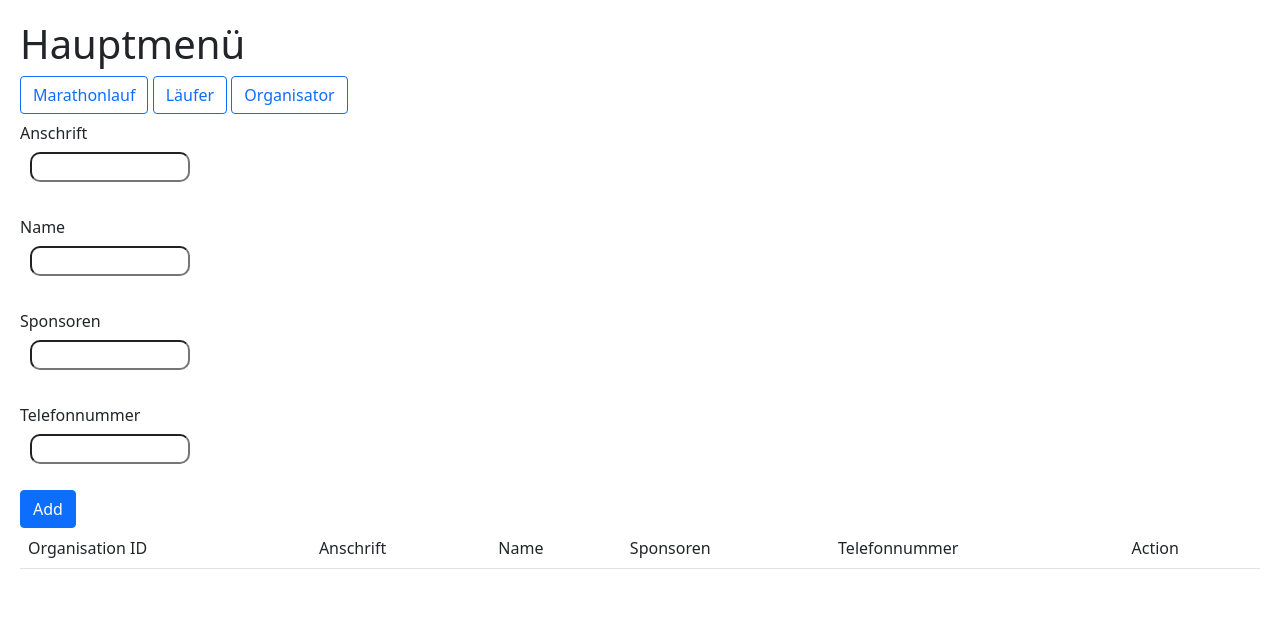
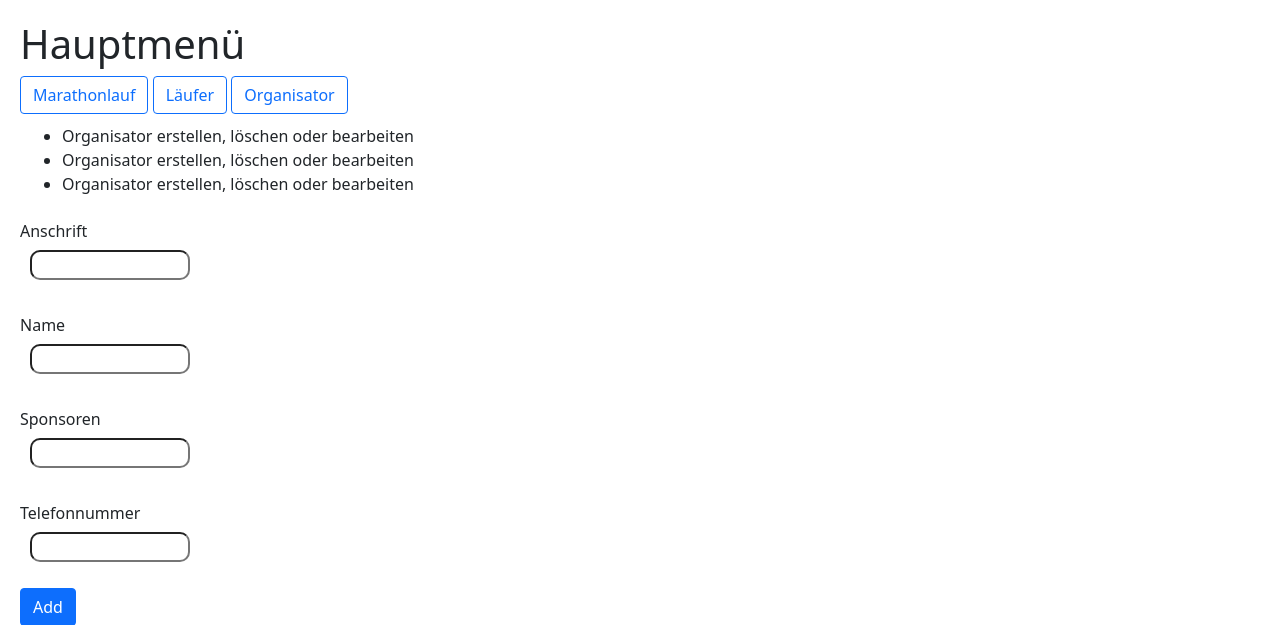
Before and after one commit to codacy-badger/BB_FlaskProjekt, a Flask app: page /organisator in a window 1280 px wide. Shown: the top 625 px of the page. Run offline with Flask 2, Linux system fonts and the light colour scheme; data that the repository does not hold is empty.

```diff
--- a/templates/organisator.html
+++ b/templates/organisator.html
@@ -1,6 +1,15 @@
 {%extends 'base.html'%}
 
 {%block body%}
+
+<div class="news-wrapper">
+    <ul class="footer-item">
+    <li class="news-item">Organisator erstellen, löschen oder bearbeiten</li>
+    <li class="news-item">Organisator erstellen, löschen oder bearbeiten</li>
+    <li class="news-item">Organisator erstellen, löschen oder bearbeiten</li>
+    </ul>
+</div>
+
     <form method="post">
 
         {{form.csrf_token}}
@@ -63,7 +72,7 @@
                         <button class="btn btn-danger" onclick="deleteOrganisator(this); return false;">❌</button>
                     </form>
                     <button class="btn btn-info mt-1"
-                            onclick="window.location.href='/organisator/editOrganisatorForm?OrganisatorID={{item.OrganisationID}}'">✏️</button>
+                            onclick="window.location.href='/organisator/editOrganisatorForm?OrganisationID={{item.OrganisationID}}'">✏️</button>
                     </td>
                 </tr>
             {%endfor%}
```
